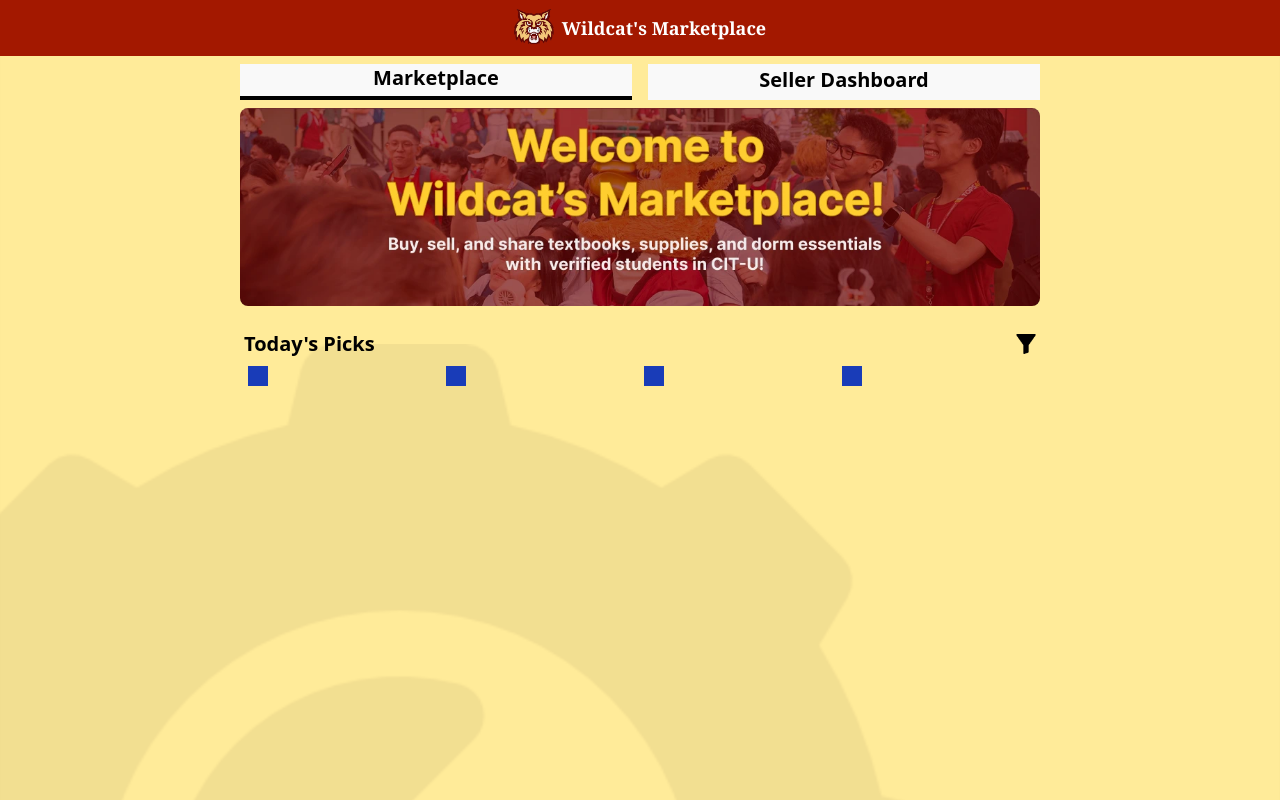
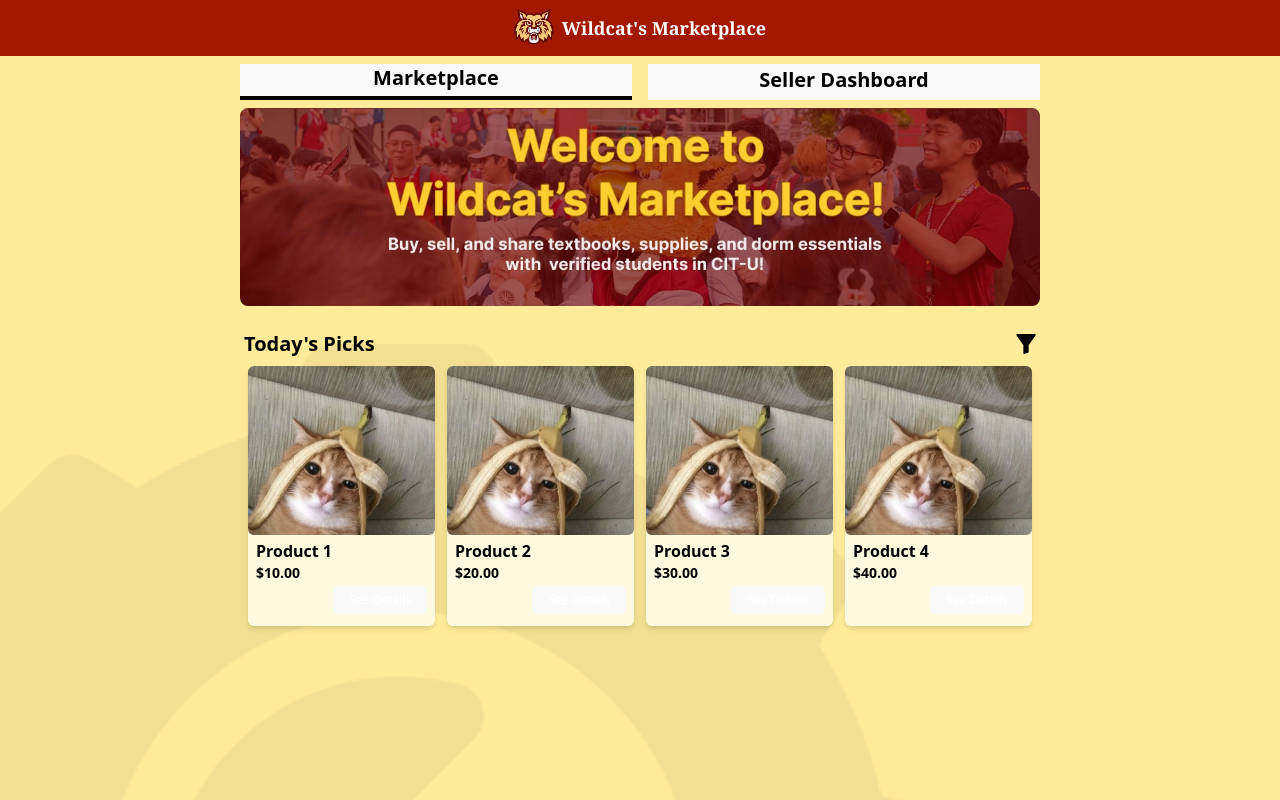
Before and after one commit to SundenJaeger/wildcats-marketplace, a React (Vite) app in the folder wildcats-marketplace-frontend/wildcats-marketplace-frontend/: page /home in a window 1280 px wide. Shown: the top 800 px of the page. Built offline with nearby package versions, Linux system fonts and the light colour scheme.

Commit message:
Update on Homepage
- added photocards for products

```diff
--- a/wildcats-marketplace-frontend/wildcats-marketplace-frontend/src/assets/assets.js
+++ b/wildcats-marketplace-frontend/wildcats-marketplace-frontend/src/assets/assets.js
@@ -7,6 +7,7 @@ import email_icon from './email_icon.png'
 import pw_visible_icon from './pw_visible_icon.png'
 import pw_hidden_icon from './pw_hidden_icon.png'
 import filter_icon from './filter_icon.png'
+import blank_image_icon from './blank_image_icon.png'
 import homepage_welcome_banner from './homepage_welcome_banner.webp'
 
 const assets = {
@@ -19,6 +20,7 @@ const assets = {
   pw_visible_icon,
   pw_hidden_icon,
   filter_icon,
+  blank_image_icon,
   homepage_welcome_banner
 };
 
--- /dev/null
+++ b/wildcats-marketplace-frontend/wildcats-marketplace-frontend/src/components/PhotoCard.jsx
@@ -0,0 +1,31 @@
+// components/PhotoCard.jsx
+import React from "react";
+
+const PhotoCard = ({ image, name, price }) => {
+  return (
+    <div
+      className="bg-[#FFF9E0] w-full h-65 rounded-md shadow-md relative
+                 hover:shadow-md hover:scale-101 transition-transform duration-100 cursor-pointer"
+    >
+      {/* Product image */}
+      <img
+        src={image}
+        alt="Product"
+        className="w-full h-[65%] object-cover rounded-md"
+      />
+
+      {/* Product details */}
+      <h2 className="font-bold text-black mt-0 pt-1 px-2">{name}</h2>
+      <p className="font-bold text-black text-sm px-2">{price}</p>
+
+      {/* Button */}
+      <button
+        className="absolute bottom-3 right-2 bg-[#a50000] text-white text-xs px-4 py-1.5 rounded-md hover:bg-[#c50000] focus:outline-none"
+      >
+        See Details
+      </button>
+    </div>
+  );
+};
+
+export default PhotoCard;
--- a/wildcats-marketplace-frontend/wildcats-marketplace-frontend/src/components/Products.jsx
+++ b/wildcats-marketplace-frontend/wildcats-marketplace-frontend/src/components/Products.jsx
@@ -1,14 +1,29 @@
 import React from 'react'
+import assets from "../assets/assets";
+import PhotoCard from "./PhotoCard";
 
-const Products = () => {
+const Products = ({isMarketplaceView}) => {
+
+  const productList = [
+    { id: 1, name: "Product 1", price: "$10.00", image: assets.blank_image_icon },
+    { id: 2, name: "Product 2", price: "$20.00", image: assets.blank_image_icon },
+    { id: 3, name: "Product 3", price: "$30.00", image: assets.blank_image_icon },
+    { id: 4, name: "Product 4", price: "$40.00", image: assets.blank_image_icon },
+  ];
+
   return (
-    <div className='grid grid-cols-2 gap-2 md:grid-cols-3 lg:grid-cols-4 p-2'>
-      <div className='bg-blue-800 w-5 h-5 border-black'> </div>
-      <div className='bg-blue-800 w-5 h-5'> </div>
-      <div className='bg-blue-800 w-5 h-5'> </div>
-      <div className='bg-blue-800 w-5 h-5'> </div>
+    <div className='grid grid-cols-2 md:grid-cols-3 lg:grid-cols-4 gap-3 p-2'>
+      {productList.map((product) => (
+        <PhotoCard
+          key={product.id}
+          image={product.image}
+          name={product.name}
+          price={product.price}
+        />
+      ))}
+
     </div>
-  )
-}
+  );
+};
 
 export default Products
```
Also changed, not shown: wildcats-marketplace-frontend/wildcats-marketplace-frontend/src/assets/blank_image_icon.png (added).
